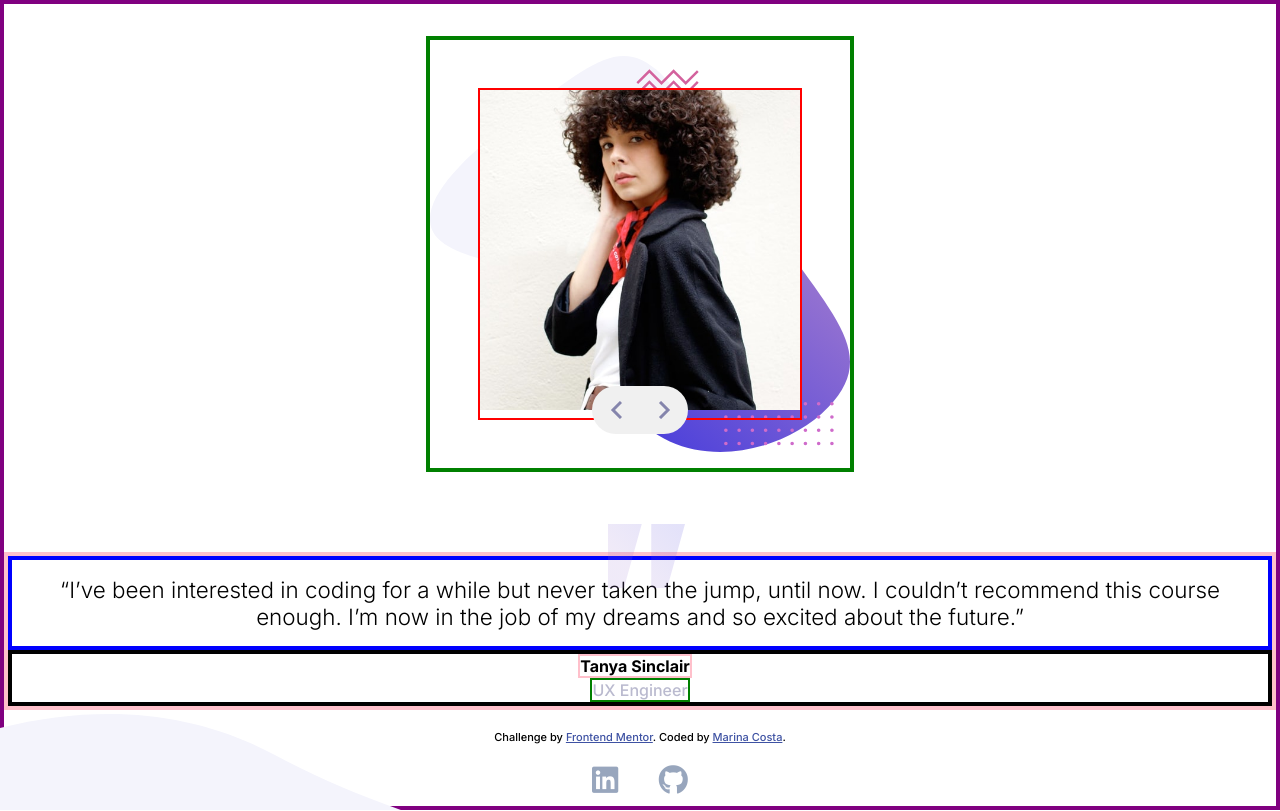
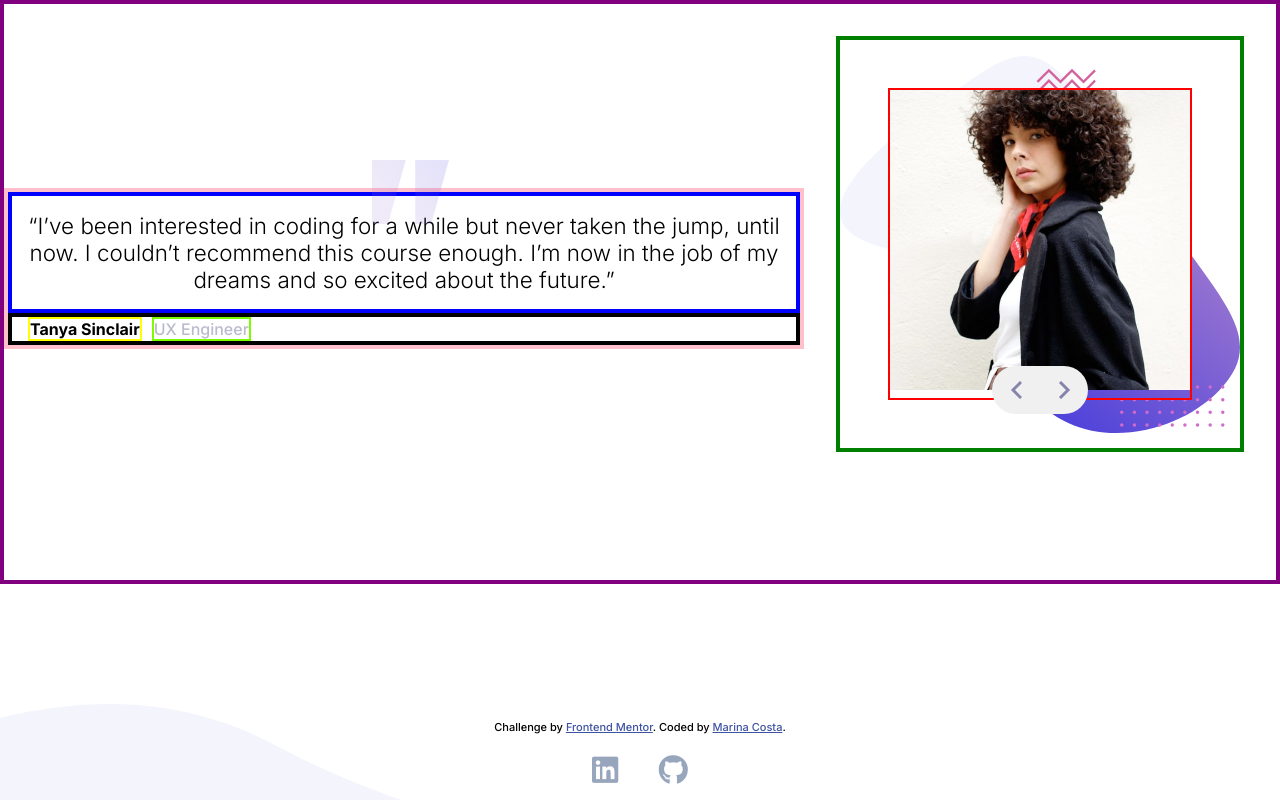
Before and after one commit to MarinaFroes/frontend-mentor-testimonial, a website: page index.html in a window 1280 px wide. Drawn offline with Linux system fonts and the light colour scheme.

Commit message:
styles: Start adding media queries

```diff
--- a/style.css
+++ b/style.css
@@ -40,6 +40,7 @@ body {
   position: relative;
   border: 4px solid pink;
   margin: 1.5rem 0 0 0;
+  max-width: 800px;
 }
 
 .quote-pattern {
@@ -66,14 +67,14 @@ body {
 }
 
 .name {
-  border: 2px solid pink;
+  border: 2px solid yellow;
   font-size: 0.5rem;
   font-weight: var(--bold-font-weight);
   margin-right: 10px;
 }
 
 .role {
-  border: 2px solid green;
+  border: 2px solid lawngreen;
   font-size: 0.5rem;
   color: var(--secondary-color);
   font-weight: var(--medium-font-weight);
@@ -96,7 +97,6 @@ body {
 
 .user-image {
   width: 100%;
-  max-width: 10rem;
 }
 
 .button-container {
@@ -158,3 +158,18 @@ footer {
 .icon:hover {
   color: black;
 }
+
+@media only screen and (min-width: 800px){
+
+  .testimonial-container {
+    flex-direction: row;
+    justify-content: center;
+  }
+
+
+  .user-info {
+    flex-direction: row;
+    justify-content: flex-start;
+    padding-left: 0.5rem;
+  }
+}
```
